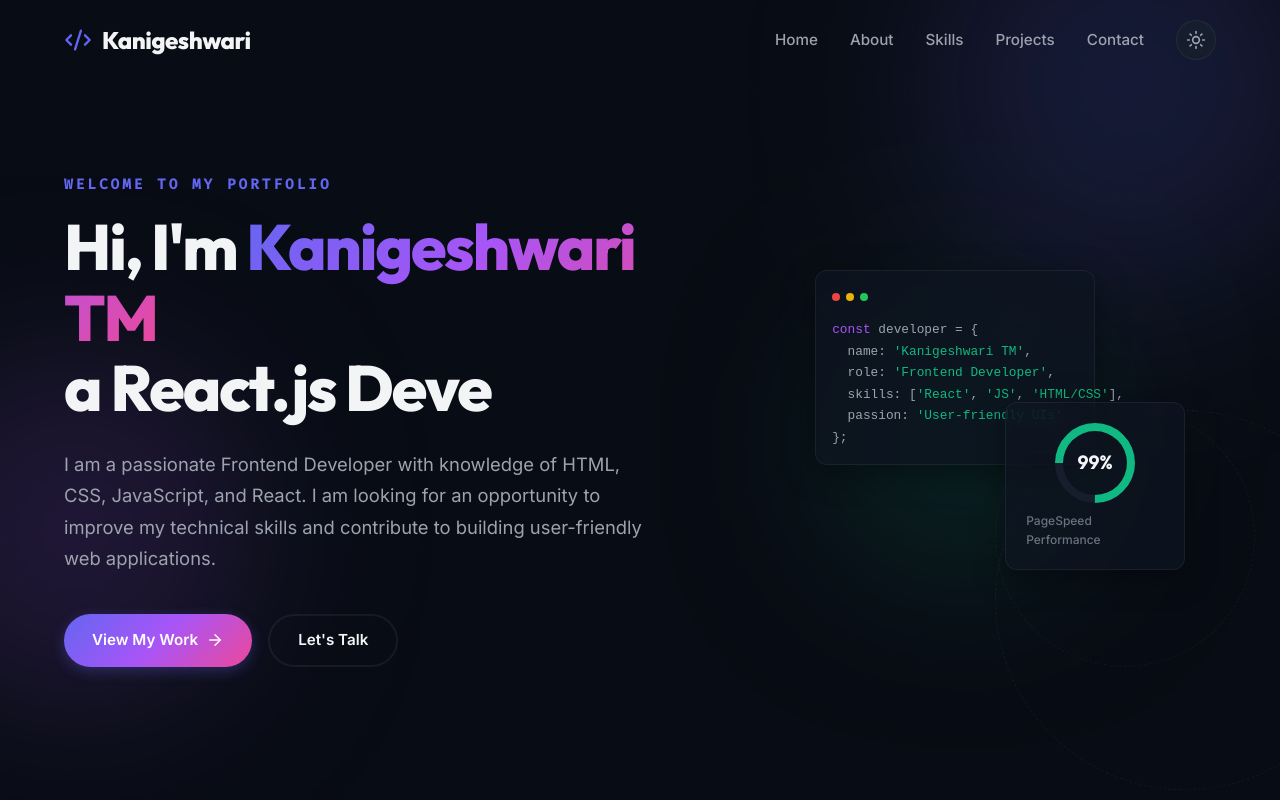
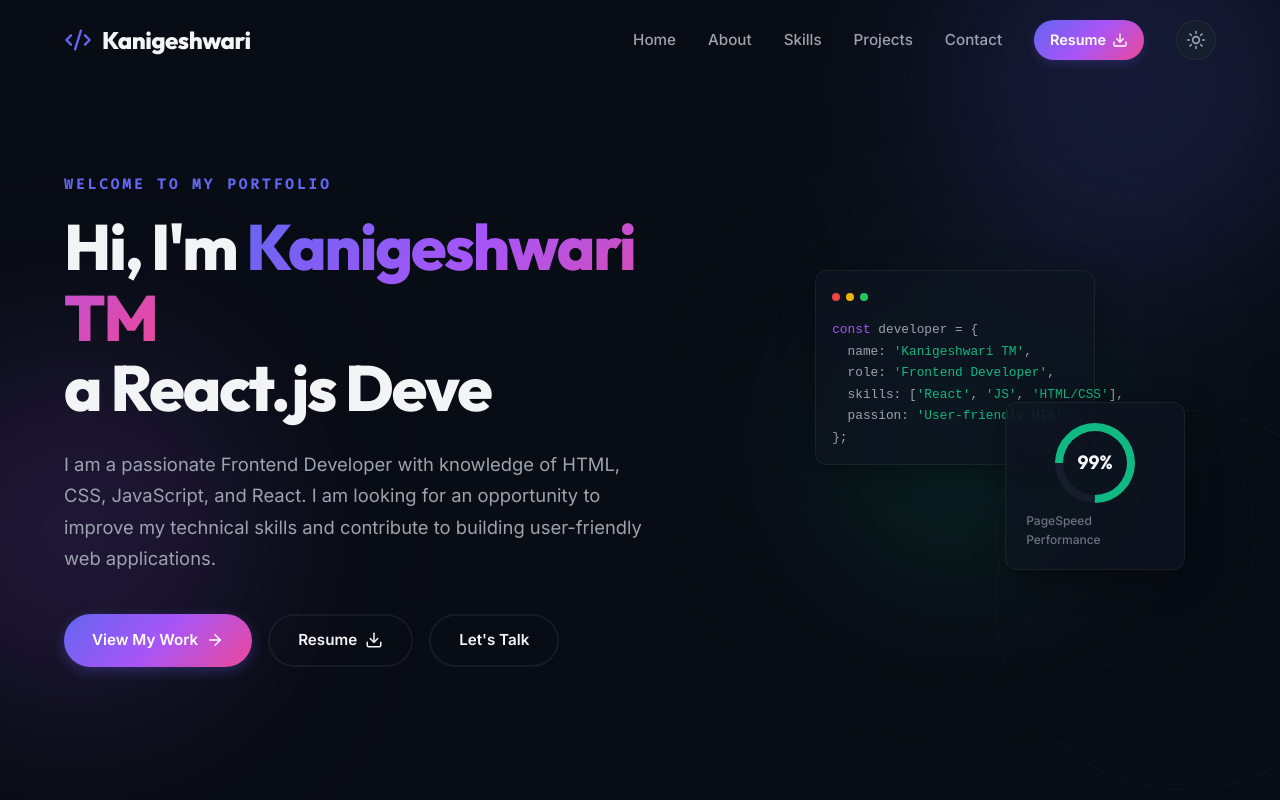
Before and after one commit to Kaniga54/portfolio, a React (Vite) app: page / in a window 1280 px wide. Shown: the top 800 px of the page. Built offline with nearby package versions, Linux system fonts and the light colour scheme.

Commit message:
Added Resume download button to Hero and Navbar

```diff
--- a/src/components/Hero.jsx
+++ b/src/components/Hero.jsx
@@ -1,5 +1,5 @@
 import React, { useState, useEffect } from 'react';
-import { ArrowRight } from 'lucide-react';
+import { ArrowRight, Download } from 'lucide-react';
 
 export default function Hero() {
   const words = ['Frontend Developer', 'React.js Developer', 'IT Graduate', 'Problem Solver'];
@@ -66,6 +66,9 @@ export default function Hero() {
             <a href="#projects" className="btn btn-primary">
               View My Work <ArrowRight size={18} />
             </a>
+            <a href="/resume.pdf" download className="btn btn-secondary">
+              Resume <Download size={18} />
+            </a>
             <a href="#contact" className="btn btn-secondary">
               Let's Talk
             </a>
--- a/src/components/Navbar.jsx
+++ b/src/components/Navbar.jsx
@@ -1,5 +1,5 @@
 import React, { useState, useEffect } from 'react';
-import { Menu, X, Sun, Moon, Code2 } from 'lucide-react';
+import { Menu, X, Sun, Moon, Code2, Download } from 'lucide-react';
 
 export default function Navbar() {
   const [isOpen, setIsOpen] = useState(false);
@@ -56,6 +56,9 @@ export default function Navbar() {
               {link.name}
             </a>
           ))}
+          <a href="/resume.pdf" download className="nav-resume-btn">
+            Resume <Download size={16} />
+          </a>
           <button className="theme-toggle" onClick={toggleTheme} aria-label="Toggle Theme">
             {theme === 'dark' ? <Sun size={20} /> : <Moon size={20} />}
           </button>
@@ -88,6 +91,14 @@ export default function Navbar() {
             {link.name}
           </a>
         ))}
+        <a
+          href="/resume.pdf"
+          download
+          className="nav-link-mobile nav-resume-btn-mobile"
+          onClick={() => setIsOpen(false)}
+        >
+          Download Resume <Download size={18} style={{ marginLeft: '8px', verticalAlign: 'middle' }} />
+        </a>
       </div>
     </nav>
   );
--- a/src/index.css
+++ b/src/index.css
@@ -1546,3 +1546,31 @@ button, input, textarea {
     order: -1;
   }
 }
+
+/* Resume Navigation Buttons styling */
+.nav-resume-btn {
+  display: inline-flex;
+  align-items: center;
+  gap: 6px;
+  padding: 8px 16px;
+  border-radius: 20px;
+  font-size: 0.9rem;
+  font-weight: 600;
+  color: #ffffff !important;
+  background: var(--accent-gradient);
+  box-shadow: 0 4px 10px rgba(99, 102, 241, 0.2);
+  transition: all var(--transition-fast);
+}
+
+.nav-resume-btn:hover {
+  transform: translateY(-1px);
+  box-shadow: 0 6px 14px rgba(99, 102, 241, 0.3);
+  background: var(--accent-gradient-hover);
+}
+
+.nav-resume-btn-mobile {
+  color: var(--accent-primary) !important;
+  font-weight: 600;
+  display: inline-flex;
+  align-items: center;
+}
```
